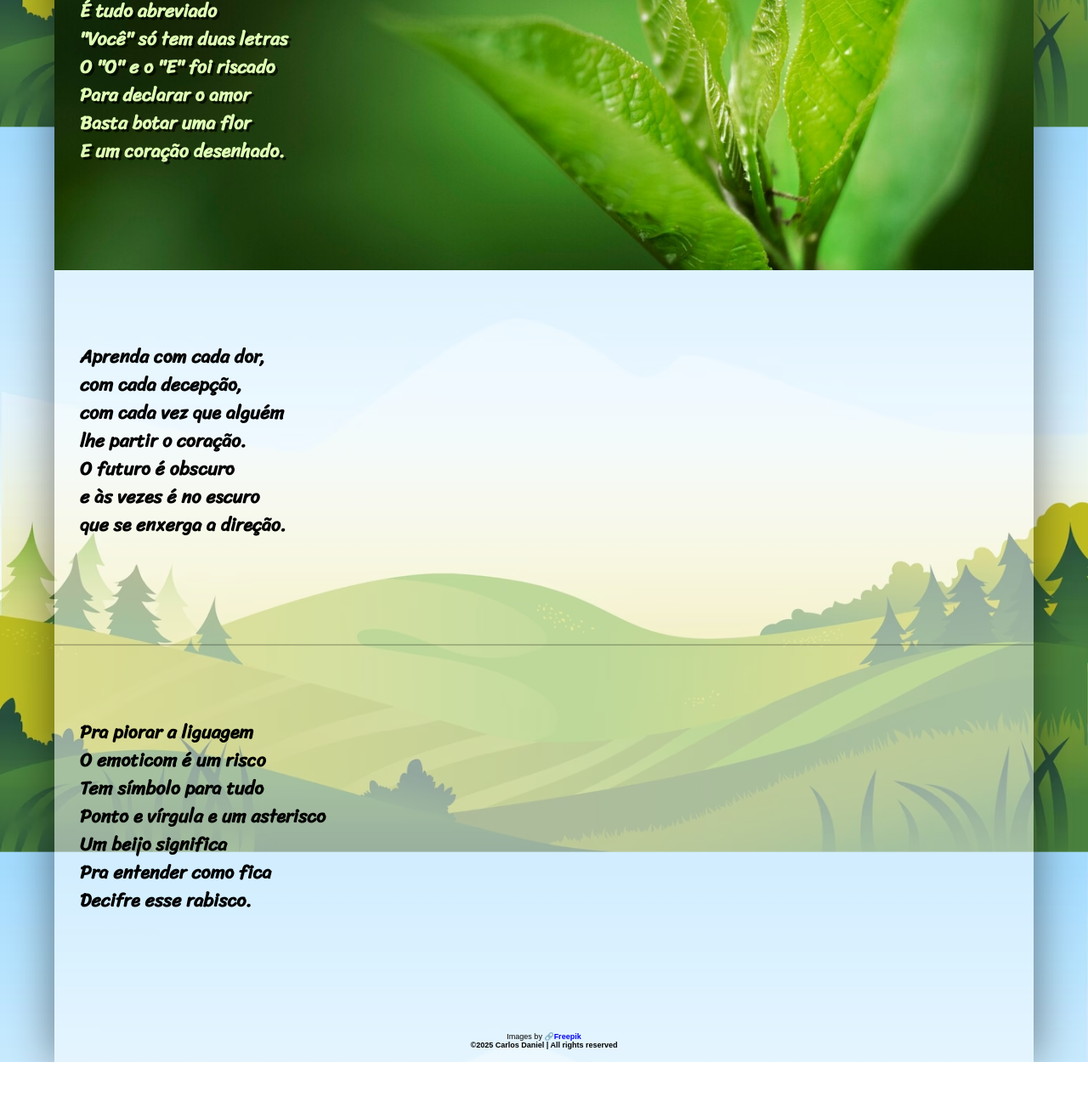
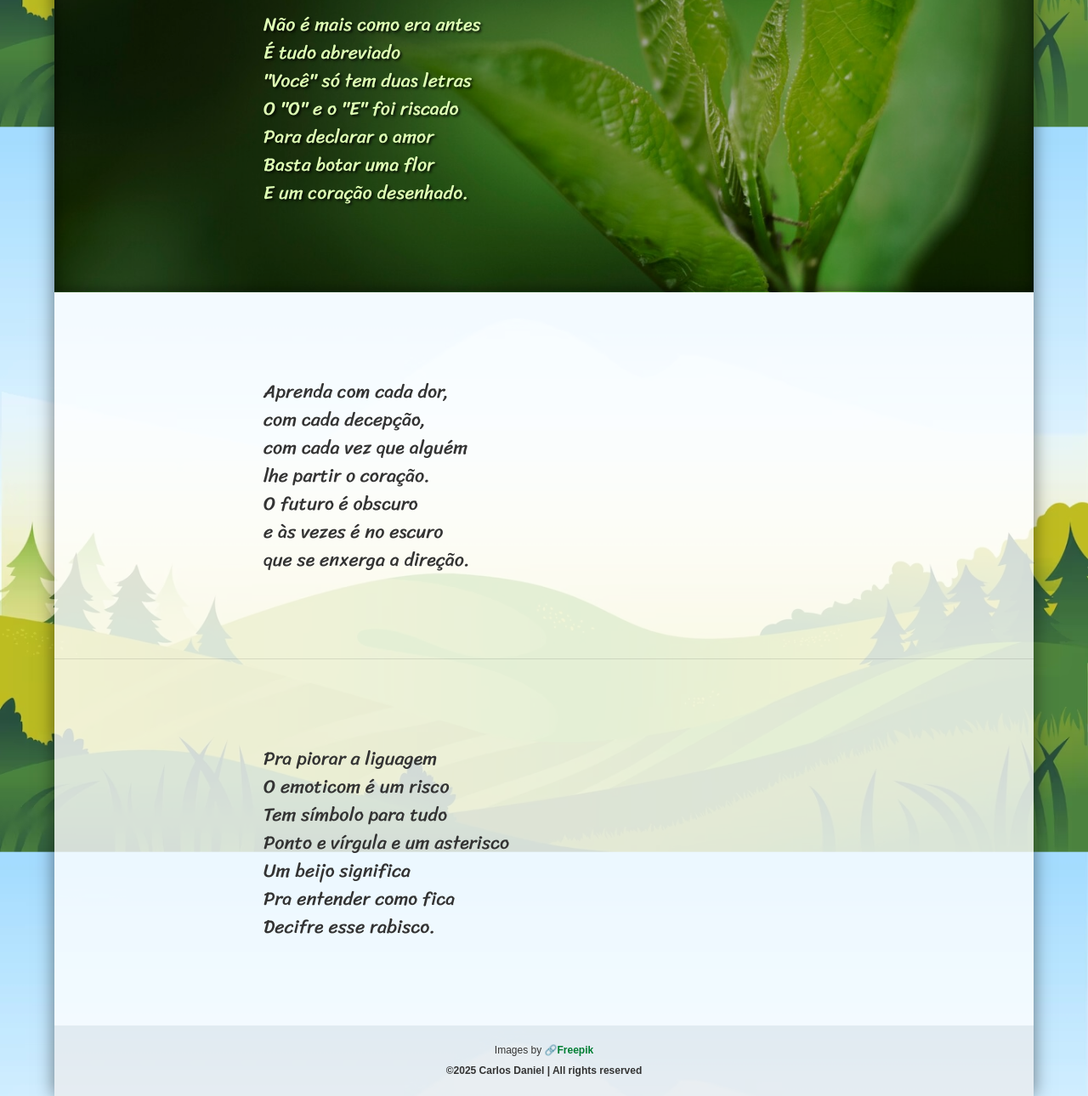
Before and after one commit to Danielcp99/Cordel-Project, a plain HTML site: page index.html in a window 1280 px wide. Shown: the part 704-1994 px from the top of the page at 85% size. Before the commit the page ends 1954 px from the top, so only its background shows below. Drawn offline with Linux system fonts and the light colour scheme.

Commit message:
v1.1
Made some changes.

```diff
--- a/index.css
+++ b/index.css
@@ -1,10 +1,21 @@
 @charset 'UTF-8';
 
-@import url('https://fonts.googleapis.com/css2?family=Passion+One:wght@400;700;900&family=Sriracha&display=swap');
+:root {
+    --color-primary: #007e32;
+    --color-text: #333;
+    --color-highlight: #DFFFB5;
+    --font-title: 'Passion One', cursive;
+    --font-text: 'Sriracha', cursive;
+}
 
 * {
     margin: 0;
     padding: 0;
+    box-sizing: border-box;
+}
+
+html {
+    font-size: 62.5%;
 }
 
 body {
@@ -16,147 +27,154 @@ body {
     width: 100%;
     background-position: center center;
     background-attachment: fixed;
+    font-size: 1.6rem;
+    line-height: 1.6;
+    color: var(--color-text);
 }
 
 main {
-    background-color: rgba(255, 255, 255, 0.500);
+    background-color: rgba(255, 255, 255, 0.7);
     margin: 0 auto;
-    max-width: 1200px;
+    max-width: 120rem;
     width: 90%;
-    box-shadow: 0 0 50px rgba(0, 0, 0, 0.500);
+    box-shadow: 0 0 2rem rgba(0, 0, 0, 0.5);
     text-align: left;
 }
 
 header {
-    background-color: #007e32e8;
-    color: rgba(255, 255, 255, 0.948);
-    padding: 35px;
+    background-color: var(--color-primary);
+    color: rgba(255, 255, 255, 0.95);
+    padding: 3.5rem;
     text-align: center;
+    position: relative;
+}
+
+header::after {
+    content: '';
+    position: absolute;
+    bottom: -1rem;
+    left: 50%;
+    transform: translateX(-50%);
+    width: 50%;
+    height: 2px;
+    background-color: rgba(255, 255, 255, 0.3);
 }
 
 header h1,
 header p {
-    font-family: "Passion One", serif;
+    font-family: var(--font-title);
 }
 
 header h1 {
-    font-weight: 400;
-    font-size: 45px;
-    font-style: normal;
+    font-weight: 700;
+    font-size: 4.5rem;
+    margin-bottom: 1rem;
+    text-shadow: 2px 2px 4px rgba(0, 0, 0, 0.3);
 }
 
 header p {
-    font-size: 20px;
+    font-size: 2rem;
+    font-style: italic;
 }
 
-.s-1,
-.s-2 {
-    min-height: 400px;
-    text-align: left;
-    margin: 0;
-    padding: 20px 0;
+.cordel-section {
+    padding: 10vh 4rem;
+    position: relative;
 }
 
-.s-2 {
-    border-top: 2px solid rgba(0, 0, 0, 0.20);
+.cordel-section.normal {
+    background-color: rgba(255, 255, 255, 0.3);
 }
 
-.ul-1,
-.ul-2,
-.ul-3,
-.ul-4 {
-    list-style: none;
-    text-align: left;
-    display: inline-block;
-    font-size: 22px;
-    padding: 30px;
-    margin: 35px 0;
-    width: calc(100% - 60px);
+.cordel-section:not(:last-of-type) {
+    border-bottom: 1px solid rgba(0, 0, 0, 0.1);
 }
 
-.ul-1 li,
-.ul-2 li,
-.ul-3 li,
-.ul-4 li {
-    font-family: "Sriracha", serif;
-    font-weight: bold;
-    line-height: 1.5;
+.parallax {
+    background-image: url(close-up-green-leaves-nature_.jpg);
+    background-attachment: fixed;
+    background-position: center;
+    background-repeat: no-repeat;
+    background-size: cover;
+    position: relative;
+    box-shadow: inset 0 0 15px rgba(0, 0, 0, 0.5);
 }
 
-.ul-2 li {
-    color: #dfffb5;
-    text-shadow: 3px 3px 0px rgba(0, 0, 0, 0.662);
+.parallax::before {
+    content: '';
+    position: absolute;
+    top: 0;
+    left: 0;
+    right: 0;
+    bottom: 0;
+    background-color: rgba(0, 0, 0, 0.3);
 }
 
-.fig-1 {
-    background-image: url(close-up-green-leaves-nature_.jpg);
-    background-color: rgba(255, 255, 255, 0.786);
-    min-height: 400px;
-    background-size: cover;
-    background-repeat: no-repeat;
-    background-position: center;
+.highlight {
+    color: var(--color-highlight);
+    text-shadow: 2px 2px 3px rgba(0, 0, 0, 0.8);
+}
+
+.cordel-text {
+    font-family: var(--font-text);
+    font-size: 2.2rem;
+    line-height: 1.5;
+    position: relative;
+    max-width: 70rem;
+    margin: 0 auto;
+    padding: 2rem;
+    background: none;
+    z-index: 1;
 }
 
 footer {
-    font-size: 9px;
+    font-size: 1.2rem;
     font-family: sans-serif;
-    padding: 15px;
+    padding: 2rem;
     text-align: center;
+    background-color: rgba(0, 0, 0, 0.05);
+}
+
+footer div:first-child {
+    margin-bottom: 0.5rem;
 }
 
 footer a {
     text-decoration: none;
     font-weight: bold;
+    color: var(--color-primary);
+    transition: color 0.3s ease;
+}
+
+footer a:hover {
+    color: #005a24;
+    text-decoration: underline;
 }
 
 @media screen and (max-width: 768px) {
+    html {
+        font-size: 55%;
+    }
+
     main {
         width: 95%;
     }
 
-    header h1 {
-        font-size: 35px;
-    }
-
-    header p {
-        font-size: 18px;
-    }
-
-    .ul-1,
-    .ul-2,
-    .ul-3,
-    .ul-4 {
-        font-size: 18px;
-        padding: 20px;
-        margin: 20px 0;
+    .cordel-section {
+        padding: 8vh 2rem;
     }
 }
 
 @media screen and (max-width: 480px) {
-    header {
-        padding: 20px;
+    html {
+        font-size: 50%;
     }
 
-    header h1 {
-        font-size: 28px;
+    header {
+        padding: 2.5rem 1.5rem;
     }
 
-    header p {
-        font-size: 16px;
-    }
-
-    .ul-1,
-    .ul-2,
-    .ul-3,
-    .ul-4 {
-        font-size: 16px;
-        padding: 15px;
-        margin: 15px 0;
-    }
-
-    .s-1,
-    .s-2,
-    .fig-1 {
-        min-height: 300px;
+    .cordel-section {
+        padding: 6vh 1.5rem;
     }
 }
--- a/index.html
+++ b/index.html
@@ -4,8 +4,12 @@
 <head>
     <meta charset="UTF-8">
     <meta name="viewport" content="width=device-width, initial-scale=1.0">
-    <title>Document</title>
+    <title>A Corrida da Vida - Cordel por Bráulio Bessa</title>
     <link rel="stylesheet" href="index.css">
+    <link rel="preconnect" href="https://fonts.googleapis.com">
+    <link rel="preconnect" href="https://fonts.gstatic.com" crossorigin>
+    <link href="https://fonts.googleapis.com/css2?family=Passion+One:wght@400;700;900&family=Sriracha&display=swap"
+        rel="stylesheet">
 </head>
 
 <body>
@@ -15,56 +19,54 @@
             <p>Por Bráulio Bessa</p>
         </header>
 
-        <section class="s-1">
-            <ul class="ul-1">
-                <li>Na corrida dessa vida</li>
-                <li>é preciso entender</li>
-                <li>que você vai rastejar,</li>
-                <li>que vai cair, vai sofrer</li>
-                <li>e a vida vai lhe ensinar</li>
-                <li>que se aprende a caminhar</li>
-                <li>e só depois a correr.</li>
-            </ul>
+        <section class="cordel-section normal">
+            <p class="cordel-text">
+                Na corrida dessa vida<br>
+                é preciso entender<br>
+                que você vai rastejar,<br>
+                que vai cair, vai sofrer<br>
+                e a vida vai lhe ensinar<br>
+                que se aprende a caminhar<br>
+                e só depois a correr.
+            </p>
         </section>
 
-        <figure class="fig-1">
-            <section class="s-1">
-                <ul class="ul-2">
-                    <li>Não é mais como era antes</li>
-                    <li>É tudo abreviado</li>
-                    <li>"Você" só tem duas letras</li>
-                    <li>O "O" e o "E" foi riscado</li>
-                    <li>Para declarar o amor</li>
-                    <li>Basta botar uma flor</li>
-                    <li>E um coração desenhado.</li>
-                </ul>
-            </section>
-        </figure>
-
-
-        <section class="s-1">
-            <ul class="ul-3">
-                <li>Aprenda com cada dor,</li>
-                <li>com cada decepção,</li>
-                <li>com cada vez que alguém</li>
-                <li>lhe partir o coração.</li>
-                <li>O futuro é obscuro</li>
-                <li>e às vezes é no escuro</li>
-                <li>que se enxerga a direção.</li>
-            </ul>
+        <section class="cordel-section parallax">
+            <p class="cordel-text highlight">
+                Não é mais como era antes<br>
+                É tudo abreviado<br>
+                "Você" só tem duas letras<br>
+                O "O" e o "E" foi riscado<br>
+                Para declarar o amor<br>
+                Basta botar uma flor<br>
+                E um coração desenhado.
+            </p>
         </section>
 
-        <section class="s-2">
-            <ul class="ul-4">
-                <li>Pra piorar a liguagem</li>
-                <li>O emoticom é um risco</li>
-                <li>Tem símbolo para tudo</li>
-                <li>Ponto e vírgula e um asterisco</li>
-                <li>Um beijo significa</li>
-                <li>Pra entender como fica</li>
-                <li>Decifre esse rabisco.</li>
-            </ul>
+        <section class="cordel-section normal">
+            <p class="cordel-text">
+                Aprenda com cada dor,<br>
+                com cada decepção,<br>
+                com cada vez que alguém<br>
+                lhe partir o coração.<br>
+                O futuro é obscuro<br>
+                e às vezes é no escuro<br>
+                que se enxerga a direção.
+            </p>
         </section>
+
+        <section class="cordel-section normal">
+            <p class="cordel-text">
+                Pra piorar a liguagem<br>
+                O emoticom é um risco<br>
+                Tem símbolo para tudo<br>
+                Ponto e vírgula e um asterisco<br>
+                Um beijo significa<br>
+                Pra entender como fica<br>
+                Decifre esse rabisco.
+            </p>
+        </section>
+
         <footer>
             <div>Images by <a href="https://www.freepik.com/" target="_blank" title="Freepik.com">🔗Freepik</a></div>
             <div><strong>©2025 Carlos Daniel | All rights reserved</strong></div>
```
